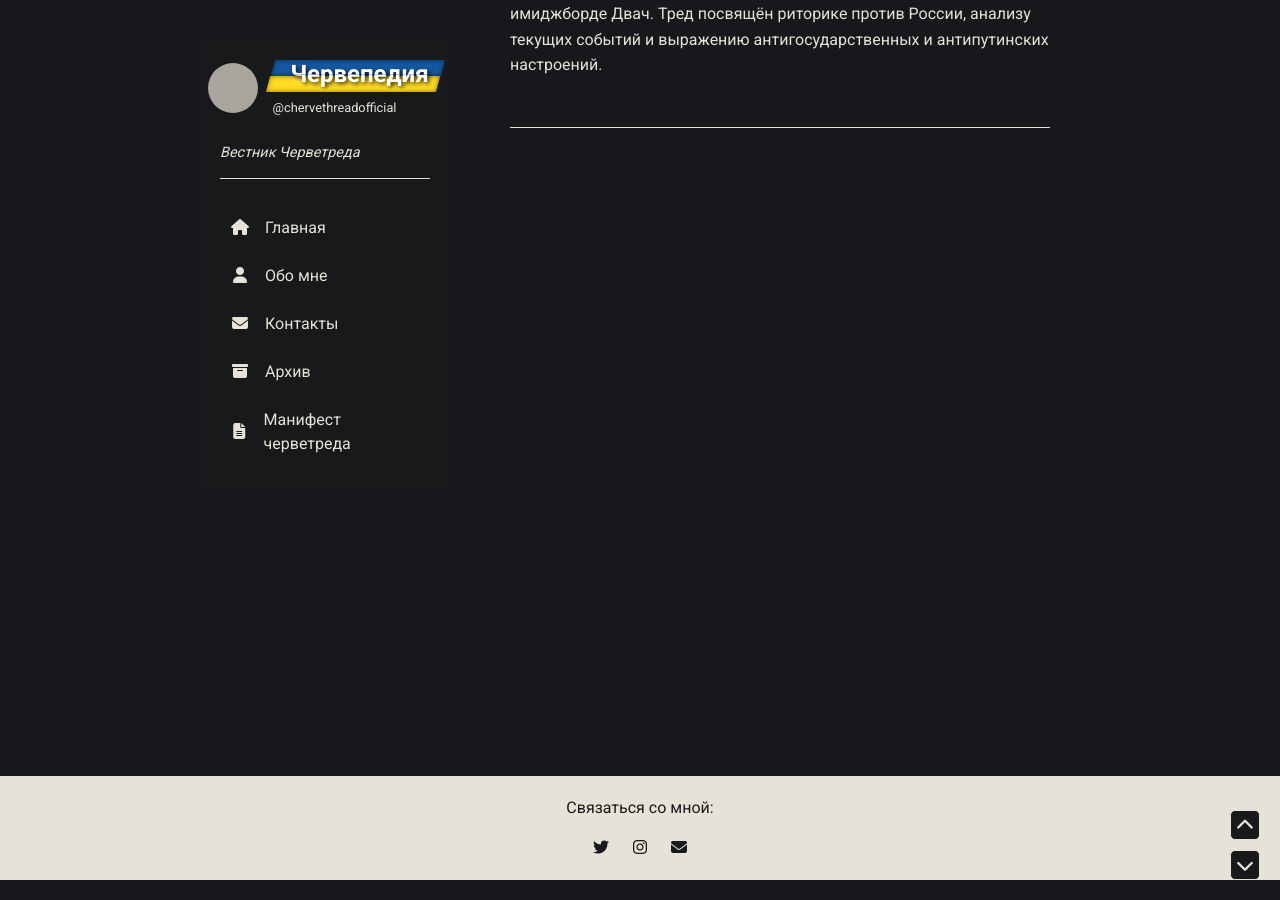
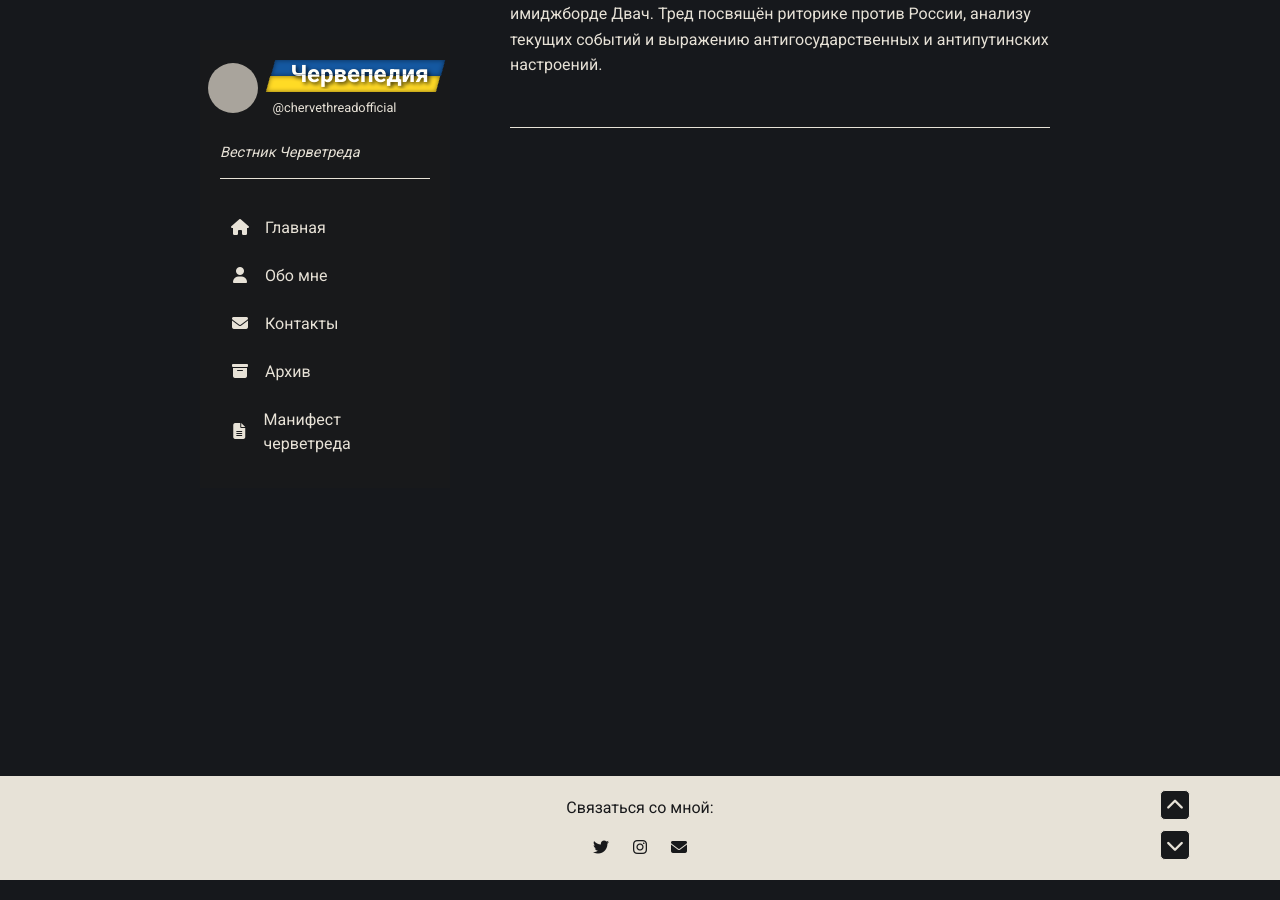
Before and after one commit to chervepediya/chervepediya.github.io, a Jekyll site: the page built from about.md, in a window 1280 px wide and 900 px high, scrolled down 164 px. Built offline with Jekyll 4.4.1, drawn with Linux system fonts in a browser that asks for light colours; nearby versions of some CDN libraries; a script that is not in the unit is left out; grey boxes are pictures that could not be loaded.

Commit message:
Update styles.css

```diff
--- a/assets/css/styles.css
+++ b/assets/css/styles.css
@@ -58,7 +58,7 @@ body {
     display: inline-block;
     padding: 2px 8px;
     z-index: 1;
-    color: transparent; /* Скрываем основной текст */
+    color: transparent;
 }
 
 .sidebar .site-title::before,
@@ -68,7 +68,7 @@ body {
     left: 2px;
     width: 100%;
     z-index: 2;
-    color: #FFFFFF; /* Белый цвет для всего текста */
+    color: #FFFFFF; /* Белый цвет */
     text-shadow: 2px 2px 4px rgba(0, 0, 0, 0.8); /* Тень для читаемости */
 }
 
@@ -97,7 +97,7 @@ body {
     height: 50%;
     background-color: #0057B7;
     transform: skewX(-15deg);
-    box-shadow: inset 0 0 5px rgba(0, 0, 0, 0.5); /* Внутренняя тень для объёма */
+    box-shadow: inset 0 0 5px rgba(0, 0, 0, 0.5); /* Объём */
 }
 
 .sidebar .site-title .marker-yellow {
@@ -105,7 +105,7 @@ body {
     height: 50%;
     background-color: #FFD700;
     transform: translateX(-5px) skewX(-15deg);
-    box-shadow: inset 0 0 5px rgba(0, 0, 0, 0.5); /* Внутренняя тень для объёма */
+    box-shadow: inset 0 0 5px rgba(0, 0, 0, 0.5); /* Объём */
 }
 
 .sidebar .site-tag {
@@ -113,7 +113,7 @@ body {
     font-size: 0.8rem;
     font-weight: 400;
     text-decoration: none;
-    margin-top: 5px; /* Исходный отступ тега */
+    margin-top: 5px;
     transition: background 0.3s ease;
 }
 
@@ -443,8 +443,8 @@ footer a:hover {
 }
 
 .scroll-btn {
-    position: fixed;
-    right: 20px;
+    position: fixed; /* Восстановлено закрепление */
+    right: 20px; /* Отступ справа по умолчанию */
     background-color: #16181C;
     color: #D8D9DA;
     width: 30px;
@@ -457,6 +457,7 @@ footer a:hover {
     border-radius: 5px;
     transition: transform 0.3s ease;
     border: 1px solid #D8D9DA;
+    z-index: 100; /* На всякий случай, чтобы быть поверх контента */
 }
 
 .scroll-btn:active {
@@ -464,11 +465,26 @@ footer a:hover {
 }
 
 #scroll-top {
-    bottom: 60px;
+    bottom: 60px; /* Исходный отступ снизу */
 }
 
 #scroll-bottom {
-    bottom: 20px;
+    bottom: 20px; /* Исходный отступ снизу */
+}
+
+/* Настольная версия: отступы для стрелок */
+@media (min-width: 769px) {
+    .scroll-btn {
+        right: calc((100% - 1140px) / 2 + 20px); /* Центрируем между постами и краем экрана */
+    }
+
+    #scroll-top {
+        bottom: 80px; /* Увеличенный отступ снизу */
+    }
+
+    #scroll-bottom {
+        bottom: 40px; /* Увеличенный отступ снизу */
+    }
 }
 
 .image-modal {
```
